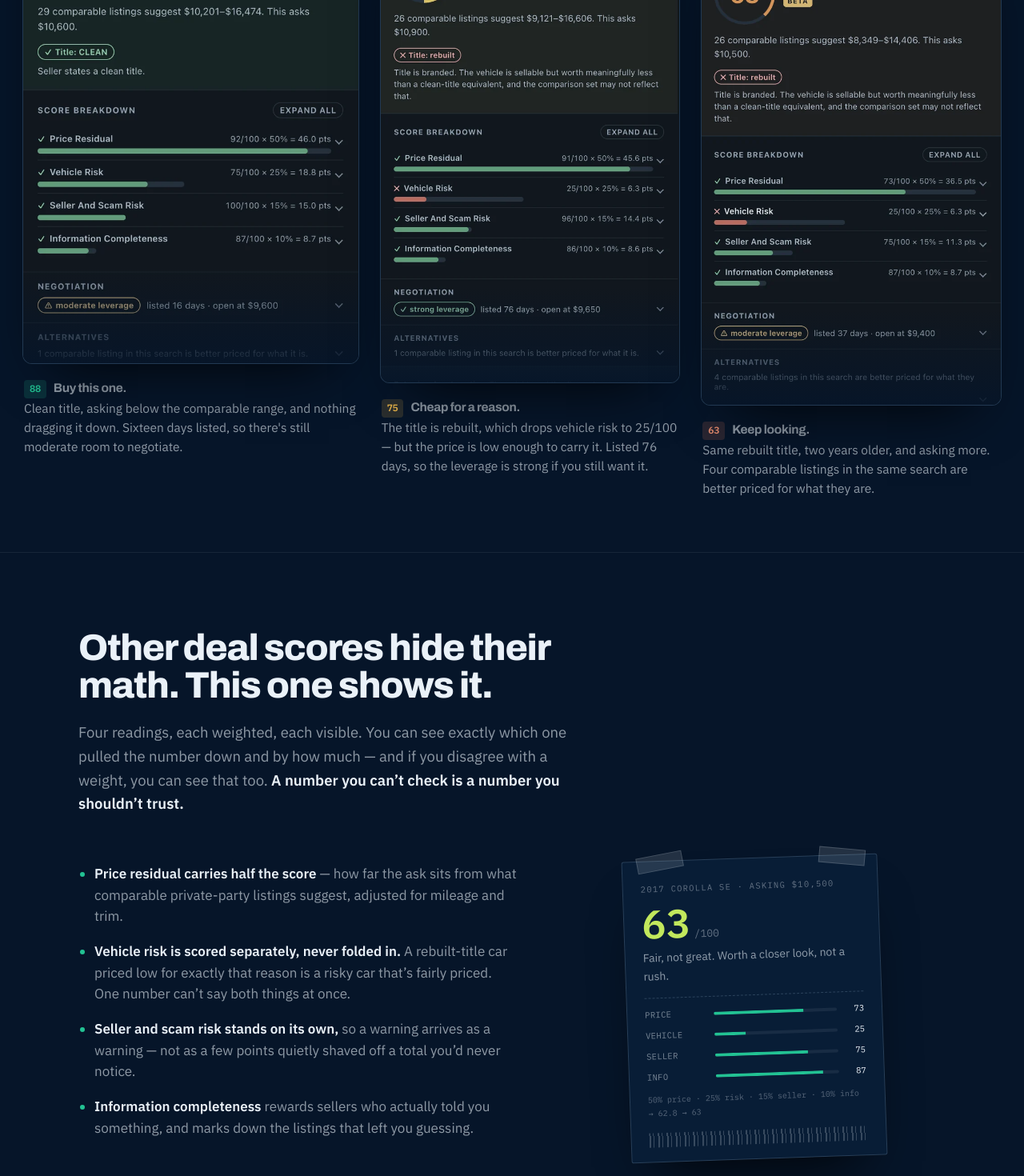
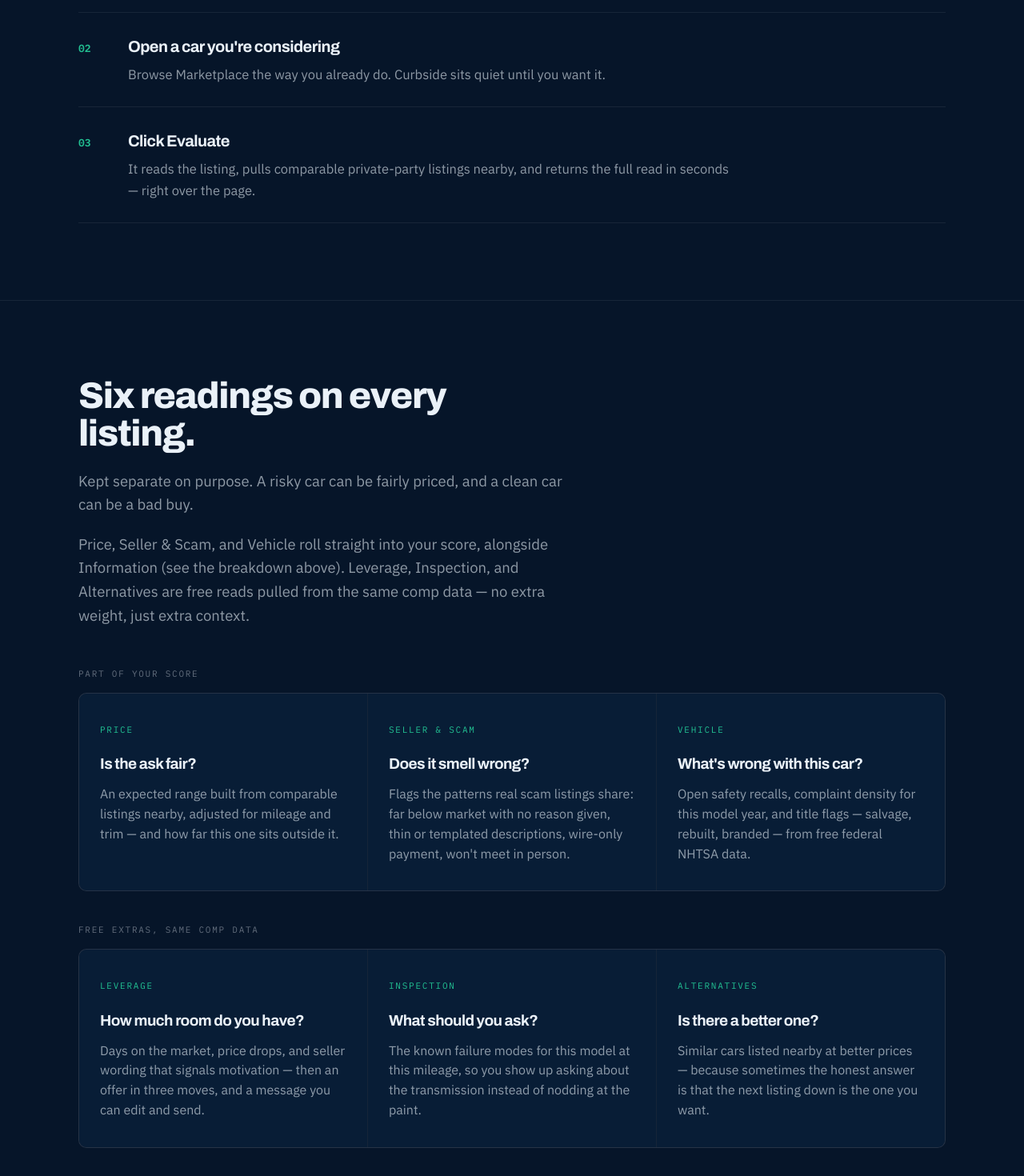
Before and after one commit to JoshKeoshkerian/Deal-Rater, a Next.js app in the folder curbside-app/: page / in a window 1280 px wide. Shown: the part 940-2410 px from the top of the page at 80% size. Built offline with nearby package versions, Linux system fonts and the light colour scheme; no server answers.

Commit message:
website updates

```diff
--- a/curbside-app/app/landing.css
+++ b/curbside-app/app/landing.css
@@ -243,18 +243,20 @@
   font-weight: 600;
 }
 
+/* This section used to be a two-column grid: text on the left, the (now
+   removed, see ScoreSticker note below) duplicate scorecard on the right.
+   With nothing left to fill that second column, the section is centered as
+   a single column instead of left-pinned with dead space beside it — the
+   same "centered intro" treatment `.showcase__intro` uses. Scoped to #score
+   only; every other section's `.sechead` stays left-aligned. */
+#score .sechead {
+  max-width: 44em;
+  margin: 0 auto;
+  text-align: center;
+}
 .mathgrid {
-  display: grid;
-  grid-template-columns: 1.15fr 1fr;
-  gap: 56px;
-  align-items: center;
-  margin-top: 52px;
-}
-@media (max-width: 900px) {
-  .mathgrid {
-    grid-template-columns: 1fr;
-    gap: 36px;
-  }
+  max-width: 620px;
+  margin: 52px auto 0;
 }
 .mathpoints {
   padding-left: 20px;
@@ -273,20 +275,13 @@
   color: var(--ink);
   font-weight: 600;
 }
-.mathgrid__art {
-  display: flex;
-  justify-content: center;
-}
-.mathgrid__art .sticker {
-  transform: rotate(-2deg);
-}
 
 /* ---------- the sticker: the one signature element on the page ----------
    A windshield price sticker rendered in the site's own palette rather than
    literal paper — taped corners, mono numerals, a barcode strip along the
-   bottom. It appears twice (hero, score section) with the same worked
-   example, and only the score-section instance animates: see
-   `ScoreSticker.tsx` for the armed/unarmed state that drives it. */
+   bottom. Appears once, statically, in the hero: see `ScoreSticker.tsx` for
+   the armed/unarmed state, currently unused since the second, scroll-animated
+   copy of this card (in the "score" section) was removed as a duplicate. */
 .sticker {
   position: relative;
   width: min(320px, 100%);
@@ -476,6 +471,19 @@
   color: rgba(234, 241, 248, 0.6);
 }
 
+/* Two groups — scored dimensions, then free extras — each its own .feats
+   grid so the "part of your score" split from the intro text has a visual
+   home too, without breaking the seamless grid-line look within a group. */
+.feats-groups {
+  margin-top: 50px;
+}
+.feats-group + .feats-group {
+  margin-top: 40px;
+}
+.feats-group__label {
+  display: block;
+  margin: 0 0 14px;
+}
 .feats {
   display: grid;
   grid-template-columns: repeat(3, 1fr);
@@ -484,7 +492,6 @@
   border: 1px solid var(--line-soft);
   border-radius: 10px;
   overflow: hidden;
-  margin-top: 50px;
 }
 @media (max-width: 900px) {
   .feats {
--- a/curbside-app/app/page.tsx
+++ b/curbside-app/app/page.tsx
@@ -11,9 +11,10 @@ import "./landing.css";
  *
  * A SERVER COMPONENT, and it should stay one. The page used to wrap nearly
  * every section in a scroll-fade client component; that has been cut down to
- * one deliberate animated moment (the score sticker in the "score" section),
- * which now owns its own small client boundary in `ScoreSticker.tsx`. Nothing
- * else here needs to run in the browser.
+ * `ScoreSticker.tsx`'s own small client boundary, which today renders once
+ * (statically) in the hero. It still supports an `animate` reveal-on-scroll
+ * mode from when the worked example ran through the page twice, but nothing
+ * currently passes that prop — see the note by the `score` section below.
  *
  * Two substantive changes from the static original, both consequences of the
  * merge rather than redesign:
@@ -53,14 +54,18 @@ const SHOTS = [
   },
 ];
 
-const CHECKS = [
+// The three dimensions that feed the weighted score (see COROLLA below) plus
+// Information, which the score uses but doesn't get its own card here — the
+// intro line in the "what" section points back at the hero/score breakdown
+// for it instead of implying a fourth card exists.
+const SCORED_CHECKS = [
   {
     label: "Price",
     title: "Is the ask fair?",
     body: "An expected range built from comparable listings nearby, adjusted for mileage and trim — and how far this one sits outside it.",
   },
   {
-    label: "Scam",
+    label: "Seller & Scam",
     title: "Does it smell wrong?",
     body: "Flags the patterns real scam listings share: far below market with no reason given, thin or templated descriptions, wire-only payment, won't meet in person.",
   },
@@ -69,6 +74,9 @@ const CHECKS = [
     title: "What's wrong with this car?",
     body: "Open safety recalls, complaint density for this model year, and title flags — salvage, rebuilt, branded — from free federal NHTSA data.",
   },
+];
+
+const EXTRA_CHECKS = [
   {
     label: "Leverage",
     title: "How much room do you have?",
@@ -102,11 +110,11 @@ const STEPS = [
 ];
 
 /**
- * The worked example run through the page twice: static in the hero (the
- * first thing a visitor sees, no scroll needed), and again — same car, same
- * numbers — animating in once the score section is explained in full. Reusing
- * one real example rather than inventing two keeps it honest and gives the
- * sticker motif a through-line instead of reading as a one-off graphic.
+ * The worked example, shown once now: static in the hero, the first thing a
+ * visitor sees. It used to run through the page a second time, animating in
+ * partway down the "score" section — that instance was a duplicate of this
+ * same card and has been removed; see `ScoreSticker.tsx` for the unused
+ * `animate` mode it left behind.
  */
 const COROLLA = {
   car: "2017 Corolla SE",
@@ -159,6 +167,79 @@ export default function LandingPage() {
             />
           </div>
         </div>
+      </header>
+
+      <section className="sec" id="how">
+        <div className="wrap">
+          <div className="sechead">
+            <h2 className="sectitle">Three steps, then it&rsquo;s out of your way.</h2>
+          </div>
+          <ol className="steps">
+            {STEPS.map((step, index) => (
+              <li className="step" key={step.title}>
+                <span className="step__n" aria-hidden="true">
+                  {String(index + 1).padStart(2, "0")}
+                </span>
+                <div>
+                  <h3>{step.title}</h3>
+                  <p>{step.body}</p>
+                </div>
+              </li>
+            ))}
+          </ol>
+        </div>
+      </section>
+
+      <section className="sec" id="what">
+        <div className="wrap">
+          <div className="sechead">
+            <h2 className="sectitle">Six readings on every listing.</h2>
+            <p className="secbody">
+              Kept separate on purpose. A risky car can be fairly priced, and a clean car can be a
+              bad buy.
+            </p>
+            {/* FLAG FOR REVIEW: the source brief's suggested wording ("the first
+                four make up your score") doesn't match the six cards below —
+                only Price, Seller & Scam, and Vehicle map to score dimensions;
+                Information (the fourth weighted dimension, 10%) has no card of
+                its own here, it only appears in the score breakdown above.
+                Adjusted to "three" + a pointer to Information rather than
+                shipping an inaccurate count. */}
+            <p className="secbody">
+              Price, Seller &amp; Scam, and Vehicle roll straight into your score, alongside
+              Information (see the breakdown above). Leverage, Inspection, and Alternatives are
+              free reads pulled from the same comp data &mdash; no extra weight, just extra
+              context.
+            </p>
+          </div>
+          <div className="feats-groups">
+            <div className="feats-group">
+              <span className="lbl feats-group__label">Part of your score</span>
+              <div className="feats">
+                {SCORED_CHECKS.map((check) => (
+                  <div className="feat" key={check.label}>
+                    <span className="lbl">{check.label}</span>
+                    <h3>{check.title}</h3>
+                    <p>{check.body}</p>
+                  </div>
+                ))}
+              </div>
+            </div>
+            <div className="feats-group">
+              <span className="lbl feats-group__label">Free extras, same comp data</span>
+              <div className="feats">
+                {EXTRA_CHECKS.map((check) => (
+                  <div className="feat" key={check.label}>
+                    <span className="lbl">{check.label}</span>
+                    <h3>{check.title}</h3>
+                    <p>{check.body}</p>
+                  </div>
+                ))}
+              </div>
+            </div>
+          </div>
+        </div>
+      </section>
 
       <div className="showcase">
         <div className="wrap wrap--wide">
@@ -189,7 +270,6 @@ export default function LandingPage() {
           </div>
         </div>
       </div>
-      </header>
 
       <section className="sec" id="score">
         <div className="wrap">
@@ -222,18 +302,6 @@ export default function LandingPage() {
                 marks down the listings that left you guessing.
               </li>
             </ul>
-
-            <div className="mathgrid__art">
-              <ScoreSticker
-                car={COROLLA.car}
-                ask={COROLLA.ask}
-                total={COROLLA.total}
-                verdict={COROLLA.verdict}
-                weightedNote={COROLLA.weightedNote}
-                rows={COROLLA.rows}
-                animate
-              />
-            </div>
           </div>
         </div>
       </section>
@@ -272,45 +340,56 @@ export default function LandingPage() {
         </div>
       </section>
 
-      <section className="sec" id="what">
+      <section className="sec honest" id="trust">
         <div className="wrap">
           <div className="sechead">
-            <h2 className="sectitle">Six readings on every listing.</h2>
+            <h2 className="sectitle">What to know before you trust the number.</h2>
             <p className="secbody">
-              Kept separate on purpose. A risky car can be fairly priced, and a clean car can be a
-              bad buy.
+              No background scanning, no monitoring searches while you&rsquo;re away, no watching
+              where else you go.
             </p>
           </div>
-          <div className="feats">
-            {CHECKS.map((check) => (
-              <div className="feat" key={check.label}>
-                <span className="lbl">{check.label}</span>
-                <h3>{check.title}</h3>
-                <p>{check.body}</p>
+          <div className="notes">
+            <div className="notecard">
+              <h3>It&rsquo;s a beta signal, not a rating.</h3>
+              <p>
+                The weights and the discount curve are starting hypotheses. They haven&rsquo;t been
+                checked against a set of hand-evaluated listings yet, and until they are, treat the
+                number as a reason to look closer &mdash; not a verdict.
+              </p>
             </div>
-            ))}
+            <div className="notecard notecard--teal">
+              <h3>These are asking prices, not sale prices.</h3>
+              <p>
+                Marketplace never shows what a car actually sold for. Every figure here describes
+                how comparable vehicles are advertised. That&rsquo;s a weaker claim than a
+                valuation, and you should know it going in.
+              </p>
             </div>
           </div>
-      </section>
-
-      <section className="sec">
-        <div className="wrap">
-          <div className="sechead">
-            <h2 className="sectitle">Three steps, then it&rsquo;s out of your way.</h2>
+          <div className="privacy">
+            <div className="pcell">
+              <h3>You start every check</h3>
+              <p>
+                Curbside reads a listing only after you click Evaluate on a page you already opened.
+                It never crawls Marketplace on its own.
+              </p>
             </div>
-          <ol className="steps">
-            {STEPS.map((step, index) => (
-              <li className="step" key={step.title}>
-                <span className="step__n" aria-hidden="true">
-                  {String(index + 1).padStart(2, "0")}
-                </span>
-                <div>
-                  <h3>{step.title}</h3>
-                  <p>{step.body}</p>
+            <div className="pcell">
+              <h3>Sellers stay anonymous</h3>
+              <p>
+                No names, no profile links, no photos, no join dates. A scrambled ID and a count of
+                active listings &mdash; that&rsquo;s all that leaves your browser.
+              </p>
             </div>
-              </li>
-            ))}
-          </ol>
+            <div className="pcell">
+              <h3>Marketplace only</h3>
+              <p>
+                Permissions are scoped to Marketplace vehicle pages. Every other tab you have open
+                is none of its business.
+              </p>
+            </div>
+          </div>
         </div>
       </section>
 
@@ -360,69 +439,6 @@ export default function LandingPage() {
         </div>
       </section>
 
-      <section className="sec honest">
-        <div className="wrap">
-          <div className="sechead">
-            <h2 className="sectitle">
-              Two limits, stated up front instead of buried in a terms page.
-            </h2>
-          </div>
-          <div className="notes">
-            <div className="notecard">
-              <h3>It&rsquo;s a beta signal, not a rating.</h3>
-              <p>
-                The weights and the discount curve are starting hypotheses. They haven&rsquo;t been
-                checked against a set of hand-evaluated listings yet, and until they are, treat the
-                number as a reason to look closer &mdash; not a verdict.
-              </p>
-            </div>
-            <div className="notecard notecard--teal">
-              <h3>These are asking prices, not sale prices.</h3>
-              <p>
-                Marketplace never shows what a car actually sold for. Every figure here describes
-                how comparable vehicles are advertised. That&rsquo;s a weaker claim than a
-                valuation, and you should know it going in.
-              </p>
-            </div>
-          </div>
-        </div>
-      </section>
-
-      <section className="sec" id="privacy">
-        <div className="wrap">
-          <div className="sechead">
-            <h2 className="sectitle">It runs when you click it. That&rsquo;s the whole rule.</h2>
-            <p className="secbody">
-              No background scanning, no monitoring searches while you&rsquo;re away, no watching
-              where else you go.
-            </p>
-          </div>
-          <div className="privacy">
-            <div className="pcell">
-              <h3>You start every check</h3>
-              <p>
-                Curbside reads a listing only after you click Evaluate on a page you already opened.
-                It never crawls Marketplace on its own.
-              </p>
-            </div>
-            <div className="pcell">
-              <h3>Sellers stay anonymous</h3>
-              <p>
-                No names, no profile links, no photos, no join dates. A scrambled ID and a count of
-                active listings &mdash; that&rsquo;s all that leaves your browser.
-              </p>
-            </div>
-            <div className="pcell">
-              <h3>Marketplace only</h3>
-              <p>
-                Permissions are scoped to Marketplace vehicle pages. Every other tab you have open
-                is none of its business.
-              </p>
-            </div>
-          </div>
-        </div>
-      </section>
-
       <section className="sec final" id="install">
         <div className="wrap">
           <h2 className="sectitle">Don&rsquo;t drive an hour to find out.</h2>
--- a/curbside-app/lib/plans.ts
+++ b/curbside-app/lib/plans.ts
@@ -56,7 +56,7 @@ export const PLANS: Plan[] = [
     priceCents: 1199,
     interval: null,
     evaluations: 20,
-    featured: true,
+    featured: false,
     points: [
       "20 evaluations, used whenever you like",
       "They do not expire",
@@ -71,7 +71,7 @@ export const PLANS: Plan[] = [
     priceCents: 1699,
     interval: "month",
     evaluations: null,
-    featured: false,
+    featured: true,
     points: [
       "Unlimited evaluations while it is active",
       "Saved evaluations included",
```
Also changed, not shown: curbside-app/components/ScoreSticker.tsx (+6 -5 lines), curbside-app/components/SiteHeader.tsx (+6 -3 lines). Lines whose indentation alone changed are shown as unchanged.
